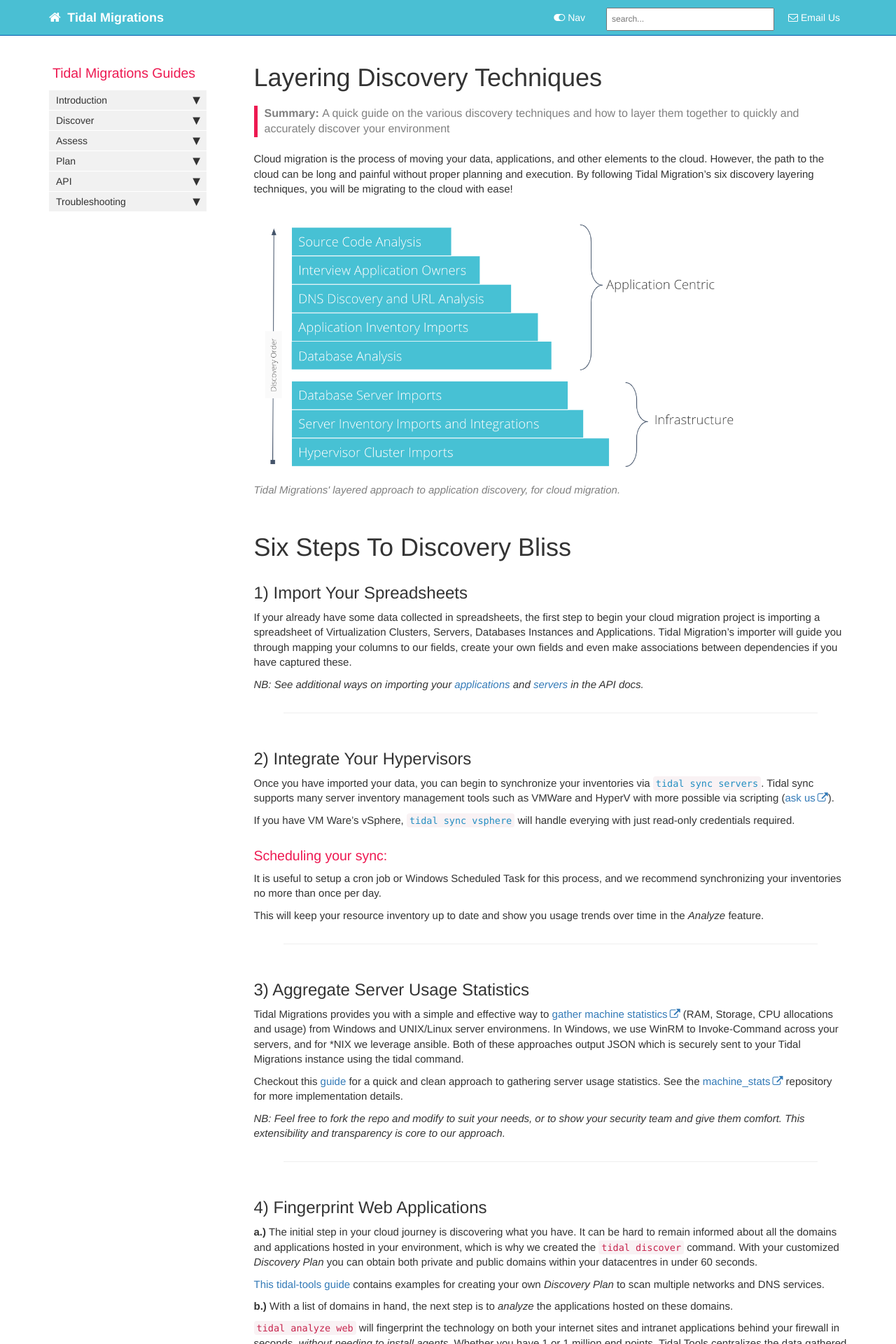
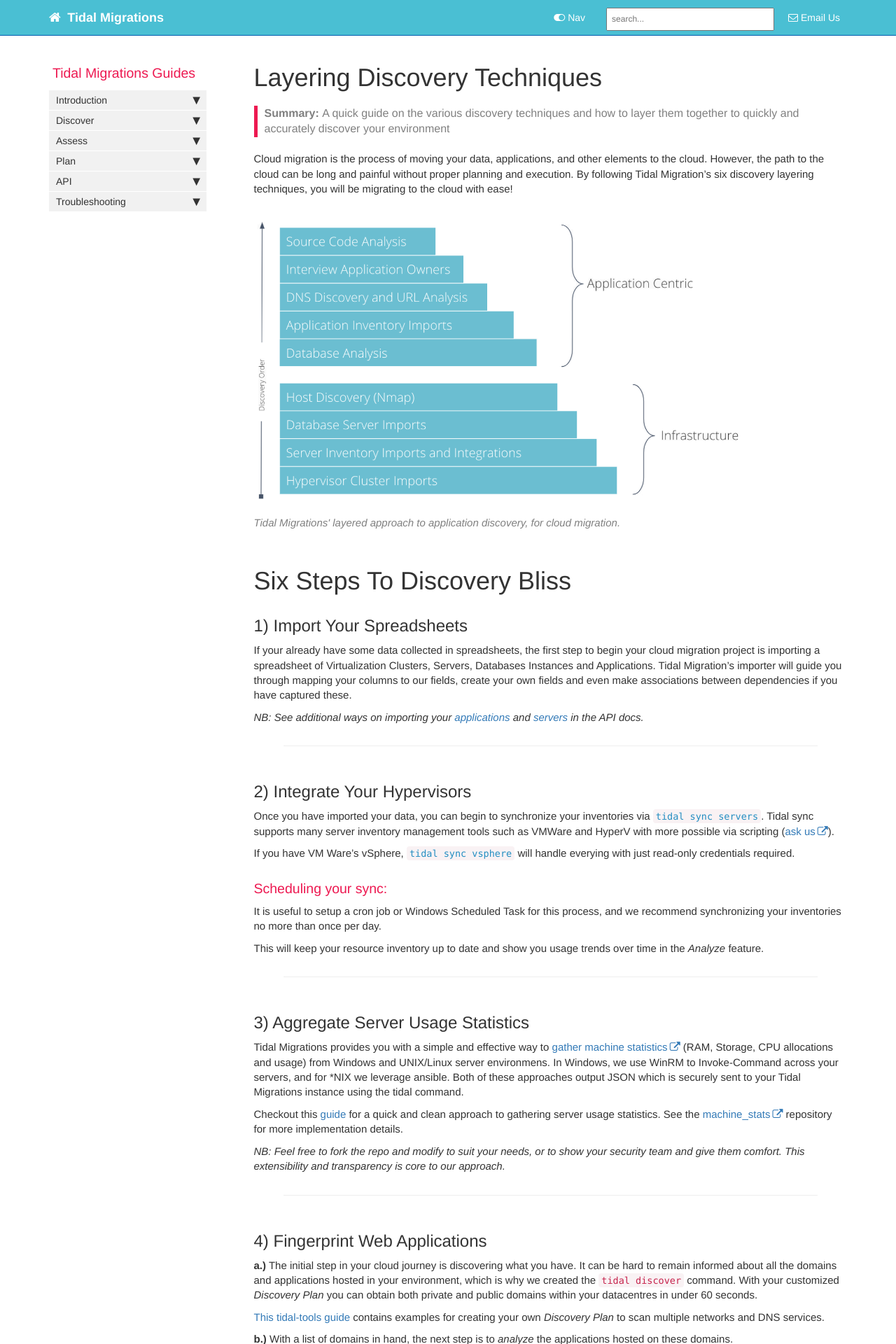
Before and after one commit to tidalmigrations/tidalmigrations.github.io, a Jekyll site: the page built from pages/user guides/discovery_techniques.md, in a window 1280 px wide. Shown: the top 1920 px of the page at 70% size. Built offline with Jekyll 4.4.1, drawn with Linux system fonts in a browser that asks for light colours; nearby versions of some CDN libraries; comment, search, counter and statistics services are not loaded.

Commit message:
include new discovery layerwith nmap

```diff
--- a/pages/user guides/discovery_techniques.md
+++ b/pages/user guides/discovery_techniques.md
@@ -14,7 +14,7 @@ elements to the cloud. However, the path to the cloud can be long and painful
 without proper planning and execution.  By following Tidal Migration's six
 discovery layering techniques, you will be migrating to the cloud with ease!
 
-{% include image.html file="layered_discovery.png" caption="Tidal Migrations'
+{% include image.html file="layered_discovery_expanded.png" caption="Tidal Migrations'
 layered approach to application discovery, for cloud migration." %}
 
 # Six Steps To Discovery Bliss
```
Also changed, not shown: images/layered_discovery_expanded.png (added).
